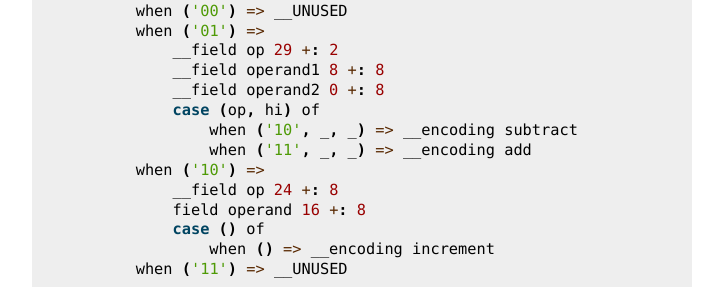
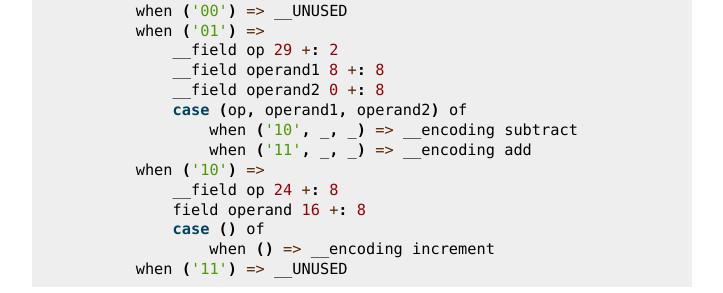
Before and after one commit to alehed/aslutils, a Sphinx documentation site: the page built from docs/source/introduction.rst, in a window 1280 px wide and 900 px high, scrolled down 1145 px. Shown: the part 159-452 px from the top of the window, without its empty margins (388-1111 px from the left). Built offline with Sphinx 7.4.7, drawn with Linux system fonts in a browser that asks for light colours.

Commit message:
Add correct operands to case statement in example

```diff
--- a/docs/source/introduction.rst
+++ b/docs/source/introduction.rst
@@ -60,7 +60,7 @@ The example decoder file would look like this::
                 __field op 29 +: 2
                 __field operand1 8 +: 8
                 __field operand2 0 +: 8
-                case (op, hi) of
+                case (op, operand1, operand2) of
                     when ('10', _, _) => __encoding subtract
                     when ('11', _, _) => __encoding add
             when ('10') =>
```
